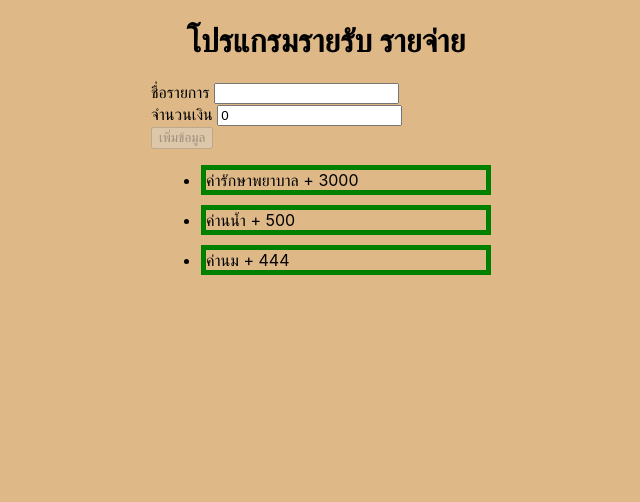
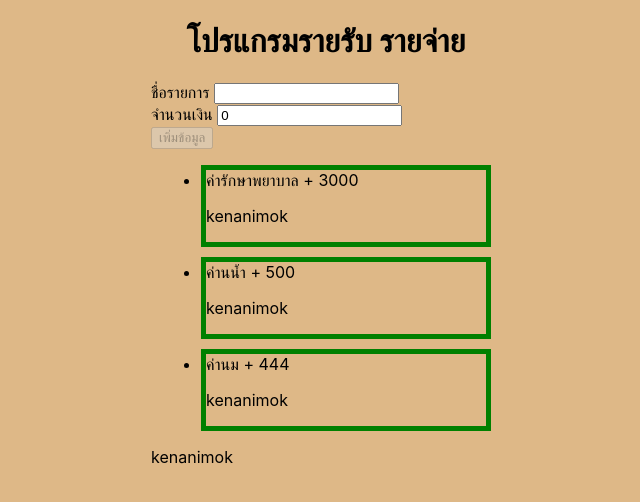
Before and after one commit to kenanimok/Appincome_expense, a React (Create React App) app in the folder my-react-app/: page / in a window 1280 px wide. Shown: the top 502 px of the page, without its empty margins (314-954 px from the left). Built offline with nearby package versions, Linux system fonts and the light colour scheme.

Commit message:
create Provider and Consumer

```diff
--- a/my-react-app/src/Item.js
+++ b/my-react-app/src/component/Item.js
@@ -1,12 +1,18 @@
 import './item.css'
 import PropTypes from'prop-types';
+import DataContext from '../data/DataContext';
 const Item =(props)=>{
 const {title,amount}= props
 
 const status = amount<0 ?"expense":"income"  //เหมือน if else  ?จริง :เท็จ
 const symbol =  amount<0 ?"-":"+"  //เหมือน if else  ?จริง :เท็จ
         return (
-                <li className={status}>{title}  <span> {symbol} {amount}</span></li>
+
+                <li className={status}>{title}  <span> {symbol} {amount}</span>
+                <DataContext.Consumer>
+                        {value =><p>{value}</p>}
+                </DataContext.Consumer>
+                </li>
         );
 }
 
--- a/my-react-app/src/Transaction.js
+++ b/my-react-app/src/component/Transaction.js
@@ -1,20 +1,26 @@
 
 import Item from "./Item";
+import DataContext from "../data/DataContext";
 
 
 const Transaction =(props)=>{
  const {items}  = props
 
    return (
+     <div>
       <ul>
             {items.map((element)=>{
                     return (
                       <Item title={element.title} amount={element.amount} key={element.id}/>  //space operator
                     );
-
-
             })}
       </ul>
+      <DataContext.Consumer>
+          {value=><p>{value}</p>}
+
+      </DataContext.Consumer>
+     </div>
+
    );
 }
 
--- /dev/null
+++ b/my-react-app/src/data/DataContext.js
@@ -0,0 +1,5 @@
+import { createContext } from "react";
+
+
+const DataContext = createContext()
+export default DataContext;
```
Also changed, not shown: my-react-app/src/App.js (+5 -8 lines), my-react-app/src/component/Formcomponent.js (renamed from my-react-app/src/Formcomponent.js), my-react-app/src/component/item.css (renamed from my-react-app/src/item.css).
